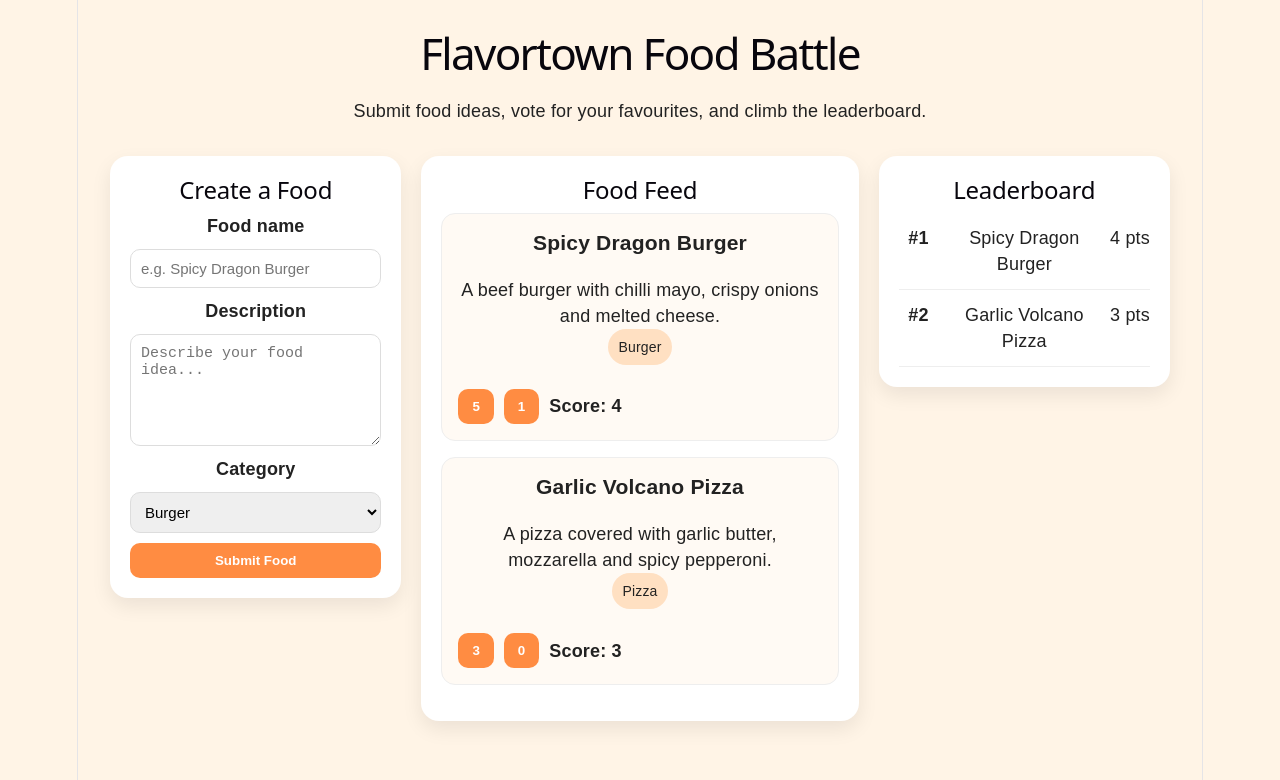
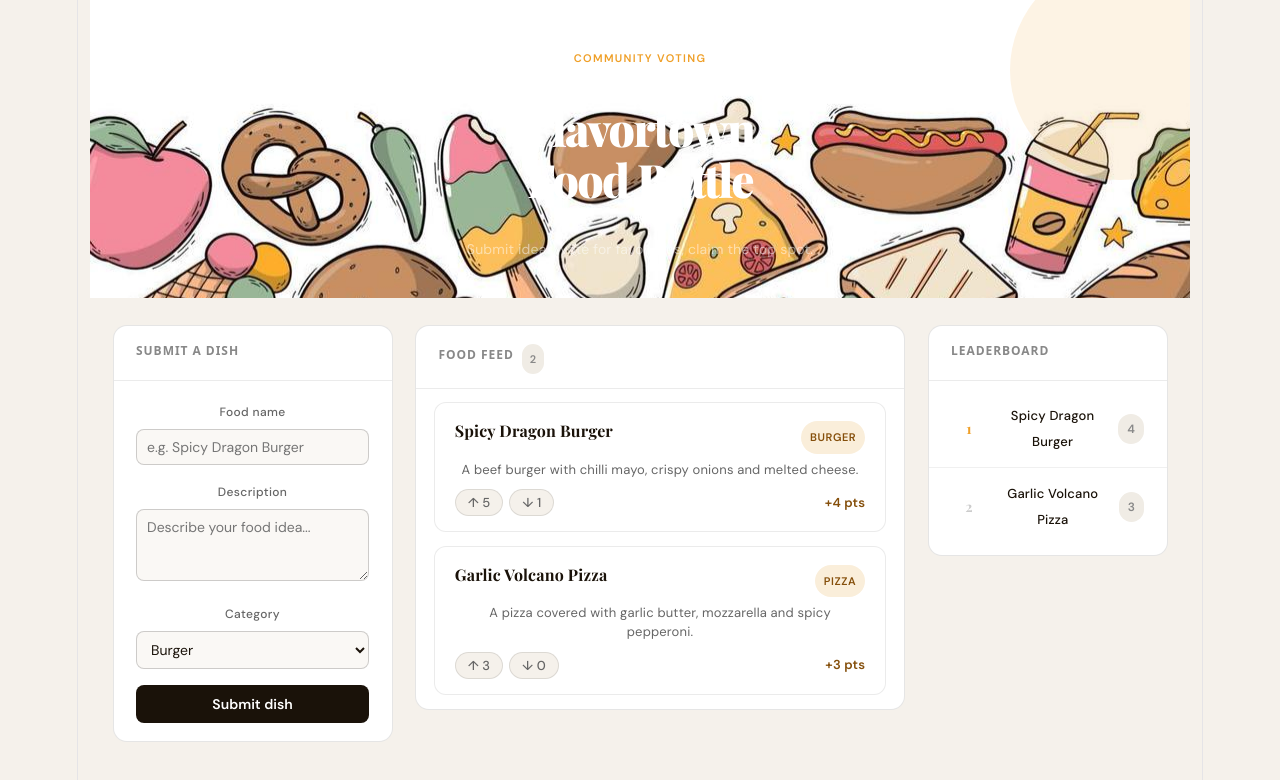
Before and after one commit to Chi-ChunL/Flavortown_Food_Battle, a React (Vite) app: page / in a window 1280 px wide. Shown: the top 780 px of the page. Built offline with nearby package versions, Linux system fonts and the light colour scheme.

Commit message:
Changed the layout

```diff
--- a/index.html
+++ b/index.html
@@ -1,6 +1,9 @@
 <!doctype html>
 <html lang="en">
   <head>
+    <link rel="preconnect" href="https://fonts.googleapis.com" />
+    <link rel="preconnect" href="https://fonts.gstatic.com" crossorigin />
+    <link href="https://fonts.googleapis.com/css2?family=Playfair+Display:wght@700;900&family=DM+Sans:wght@400;500;600&display=swap" rel="stylesheet" />
     <meta charset="UTF-8" />
     <link rel="icon" type="image/svg+xml" href="/favicon.svg" />
     <meta name="viewport" content="width=device-width, initial-scale=1.0" />
--- a/src/App.css
+++ b/src/App.css
@@ -1,121 +1,273 @@
+@import url('https://fonts.googleapis.com/css2?family=Playfair+Display:wght@700;900&family=DM+Sans:wght@400;500;600&display=swap');
+
+* { box-sizing: border-box; margin: 0; padding: 0; }
+
 body {
-  margin: 0;
-  font-family: Arial, sans-serif;
-  background: #fff4e6;
-  color: #222;
+  font-family: 'DM Sans', sans-serif;
+  background: #f5f1eb;
+  color: #1a1209;
 }
 
-.app {
+.fb-root {
   max-width: 1100px;
   margin: 0 auto;
-  padding: 32px;
+  padding-bottom: 3rem;
 }
 
-header {
-  text-align: center;
-  margin-bottom: 32px;
+/* Hero */
+.fb-hero {
+  background: #1a1209;
+  color: #fff;
+  padding: 2.5rem 2.5rem 2rem;
+  margin-bottom: 1.5rem;
+  position: relative;
+  overflow: hidden;
+}
+.fb-hero::before {
+  content: '';
+  position: absolute;
+  top: -40px; right: -40px;
+  width: 220px; height: 220px;
+  border-radius: 50%;
+  background: #ef9f27;
+  opacity: 0.12;
+}
+.fb-hero-eyebrow {
+  font-size: 11px;
+  font-weight: 600;
+  letter-spacing: 0.12em;
+  text-transform: uppercase;
+  color: #ef9f27;
+  margin-bottom: 0.6rem;
+}
+.fb-hero h1 {
+  font-family: 'Playfair Display', serif;
+  font-size: clamp(28px, 5vw, 46px);
+  font-weight: 900;
+  line-height: 1.1;
+  color: #fff;
+}
+.fb-hero p {
+  font-size: 14px;
+  color: rgba(255, 255, 255, 0.5);
+  margin-top: 0.5rem;
 }
 
-h1 {
-  font-size: 44px;
-  margin-top: 8px;
-}
-
-header p {
-  font-size: 18px;
-}
-
-.layout {
+/* Layout */
+.fb-layout {
   display: grid;
-  grid-template-columns: 1fr 1.5fr 1fr;
-  gap: 20px;
+  grid-template-columns: 280px 1fr 240px;
+  gap: 1.25rem;
+  padding: 0 1.25rem;
   align-items: start;
 }
 
-.panel {
-  background: white;
-  padding: 20px;
-  border-radius: 18px;
-  box-shadow: 0 8px 20px rgba(0, 0, 0, 0.08);
+@media (max-width: 820px) {
+  .fb-layout { grid-template-columns: 1fr; }
 }
 
-.food-form {
+/* Panel */
+.fb-panel {
+  background: #fff;
+  border: 0.5px solid rgba(0, 0, 0, 0.1);
+  border-radius: 14px;
+  overflow: hidden;
+}
+.fb-panel-header {
+  padding: 1rem 1.25rem 0.75rem;
+  border-bottom: 0.5px solid rgba(0, 0, 0, 0.08);
+  display: flex;
+  align-items: center;
+  gap: 8px;
+}
+.fb-panel-header h2 {
+  font-size: 12px;
+  font-weight: 600;
+  letter-spacing: 0.08em;
+  text-transform: uppercase;
+  color: #888;
+}
+.fb-count-badge {
+  font-size: 11px;
+  font-weight: 600;
+  background: #f0ece5;
+  color: #888;
+  border-radius: 99px;
+  padding: 2px 8px;
+}
+
+/* Form */
+.fb-form {
+  padding: 1rem 1.25rem;
   display: flex;
   flex-direction: column;
-  gap: 10px;
+  gap: 0.75rem;
 }
-
-.food-form label {
-  font-weight: bold;
+.fb-field label {
+  display: block;
+  font-size: 12px;
+  font-weight: 500;
+  color: #666;
+  margin-bottom: 4px;
+  letter-spacing: 0.03em;
 }
-
-.food-form input,
-.food-form textarea,
-.food-form select {
-  padding: 10px;
-  border: 1px solid #ddd;
-  border-radius: 10px;
-  font-size: 15px;
+.fb-field input,
+.fb-field textarea,
+.fb-field select {
+  width: 100%;
+  font-family: 'DM Sans', sans-serif;
+  font-size: 14px;
+  padding: 8px 10px;
+  border: 0.5px solid rgba(0, 0, 0, 0.18);
+  border-radius: 8px;
+  background: #faf8f5;
+  color: #1a1209;
+  outline: none;
+  transition: border-color 0.15s, box-shadow 0.15s;
 }
-
-.food-form textarea {
-  min-height: 90px;
+.fb-field input:focus,
+.fb-field textarea:focus,
+.fb-field select:focus {
+  border-color: #ef9f27;
+  box-shadow: 0 0 0 3px rgba(239, 159, 39, 0.15);
+}
+.fb-field textarea {
+  min-height: 72px;
   resize: vertical;
 }
+.fb-submit-btn {
+  width: 100%;
+  background: #1a1209;
+  color: #fff;
+  border: none;
+  border-radius: 8px;
+  padding: 10px;
+  font-family: 'DM Sans', sans-serif;
+  font-size: 14px;
+  font-weight: 600;
+  cursor: pointer;
+  transition: background 0.15s, transform 0.1s;
+  margin-top: 2px;
+}
+.fb-submit-btn:hover { background: #2d1f0e; }
+.fb-submit-btn:active { transform: scale(0.98); }
 
-button {
-  border: none;
-  background: #ff8c42;
-  color: white;
-  padding: 10px 14px;
-  border-radius: 10px;
+/* Feed */
+.fb-feed {
+  padding: 0.75rem 1rem;
+  display: flex;
+  flex-direction: column;
+  gap: 0.75rem;
+}
+.fb-card {
+  border: 0.5px solid rgba(0, 0, 0, 0.08);
+  border-radius: 12px;
+  padding: 1rem 1.1rem 0.85rem;
+  background: #fff;
+  transition: border-color 0.15s;
+}
+.fb-card:hover { border-color: rgba(0, 0, 0, 0.18); }
+.fb-card-top {
+  display: flex;
+  align-items: flex-start;
+  justify-content: space-between;
+  gap: 8px;
+  margin-bottom: 6px;
+}
+.fb-card h3 {
+  font-family: 'Playfair Display', serif;
+  font-size: 16px;
+  font-weight: 700;
+  line-height: 1.2;
+  color: #1a1209;
+}
+.fb-card-desc {
+  font-size: 13px;
+  color: #666;
+  line-height: 1.5;
+  margin-bottom: 10px;
+}
+.fb-cat-pill {
+  font-size: 11px;
+  font-weight: 600;
+  letter-spacing: 0.05em;
+  text-transform: uppercase;
+  background: #faeeda;
+  color: #854f0b;
+  border-radius: 99px;
+  padding: 3px 9px;
+  white-space: nowrap;
+  flex-shrink: 0;
+}
+.fb-vote-row {
+  display: flex;
+  align-items: center;
+  gap: 6px;
+  margin-top: 10px;
+}
+.fb-vote-btn {
+  display: flex;
+  align-items: center;
+  gap: 5px;
+  background: #f5f1eb;
+  border: 0.5px solid rgba(0, 0, 0, 0.1);
+  border-radius: 99px;
+  padding: 4px 12px;
+  font-family: 'DM Sans', sans-serif;
+  font-size: 13px;
+  font-weight: 500;
+  color: #666;
   cursor: pointer;
-  font-weight: bold;
+  transition: all 0.12s;
 }
+.fb-vote-btn:hover { border-color: rgba(0, 0, 0, 0.2); color: #1a1209; }
+.fb-vote-btn.up:hover { background: #faeeda; border-color: #ef9f27; color: #854f0b; }
+.fb-vote-btn.down:hover { background: #fcebeb; border-color: #e24b4a; color: #a32d2d; }
+.fb-score {
+  margin-left: auto;
+  font-size: 13px;
+  font-weight: 600;
+  color: #999;
+}
+.fb-score-positive { color: #854f0b; }
 
-button:hover {
-  background: #e6762f;
+/* Leaderboard */
+.fb-board { padding: 0.5rem 0; }
+.fb-rank-item {
+  display: grid;
+  grid-template-columns: 36px 1fr auto;
+  align-items: center;
+  gap: 8px;
+  padding: 0.7rem 1.25rem;
+  border-bottom: 0.5px solid rgba(0, 0, 0, 0.06);
+  transition: background 0.1s;
 }
-
-.food-card {
-  border: 1px solid #eee;
-  padding: 16px;
-  border-radius: 14px;
-  margin-bottom: 16px;
-  background: #fffaf4;
+.fb-rank-item:last-child { border-bottom: none; }
+.fb-rank-item:hover { background: #faf8f5; }
+.fb-rank-num {
+  font-family: 'Playfair Display', serif;
+  font-size: 14px;
+  font-weight: 700;
+  color: #ccc;
+  text-align: center;
 }
-
-.food-card h3 {
-  margin-top: 0;
+.fb-rank-1 { color: #ef9f27; }
+.fb-rank-name {
+  font-size: 13px;
+  font-weight: 500;
+  color: #1a1209;
 }
-
-.category {
-  display: inline-block;
-  background: #ffe0c2;
-  padding: 5px 10px;
-  border-radius: 999px;
-  font-size: 14px;
-  margin-bottom: 12px;
+.fb-rank-pts {
+  font-size: 12px;
+  font-weight: 600;
+  color: #888;
+  background: #f0ece5;
+  border-radius: 99px;
+  padding: 2px 9px;
 }
-
-.vote-row {
-  display: flex;
-  gap: 10px;
-  align-items: center;
-  flex-wrap: wrap;
-  margin-top: 12px;
+.fb-empty {
+  padding: 2rem 1.25rem;
+  text-align: center;
+  font-size: 13px;
+  color: #bbb;
 }
-
-.leaderboard-item {
-  display: grid;
-  grid-template-columns: 40px 1fr auto;
-  gap: 10px;
-  padding: 12px 0;
-  border-bottom: 1px solid #eee;
-}
-
-@media (max-width: 900px) {
-  .layout {
-    grid-template-columns: 1fr;
-  }
-}
--- a/src/App.jsx
+++ b/src/App.jsx
@@ -1,108 +1,63 @@
 import { useState } from "react";
 import "./App.css";
+import foodBg from './assets/food-banner.webp';
 
 function App() {
   const [foods, setFoods] = useState([
-    {
-      id: 1,
-      name: "Spicy Dragon Burger",
-      description: "A beef burger with chilli mayo, crispy onions and melted cheese.",
-      category: "Burger",
-      upvotes: 5,
-      downvotes: 1,
-    },
-    {
-      id: 2,
-      name: "Garlic Volcano Pizza",
-      description: "A pizza covered with garlic butter, mozzarella and spicy pepperoni.",
-      category: "Pizza",
-      upvotes: 3,
-      downvotes: 0,
-    },
+    { id: 1, name: "Spicy Dragon Burger", description: "A beef burger with chilli mayo, crispy onions and melted cheese.", category: "Burger", upvotes: 5, downvotes: 1 },
+    { id: 2, name: "Garlic Volcano Pizza", description: "A pizza covered with garlic butter, mozzarella and spicy pepperoni.", category: "Pizza", upvotes: 3, downvotes: 0 },
   ]);
 
   const [name, setName] = useState("");
   const [description, setDescription] = useState("");
   const [category, setCategory] = useState("Burger");
 
-  function addFood(event) {
-    event.preventDefault();
-
+  function addFood() {
     if (name.trim() === "" || description.trim() === "") {
       alert("Please enter a food name and description.");
       return;
     }
-
-    const newFood = {
-      id: Date.now(),
-      name: name,
-      description: description,
-      category: category,
-      upvotes: 0,
-      downvotes: 0,
-    };
-
-    setFoods([newFood, ...foods]);
-
+    setFoods([{ id: Date.now(), name, description, category, upvotes: 0, downvotes: 0 }, ...foods]);
     setName("");
     setDescription("");
     setCategory("Burger");
   }
 
-  function upvoteFood(id) {
-    setFoods(
-      foods.map((food) =>
-        food.id === id ? { ...food, upvotes: food.upvotes + 1 } : food
-      )
-    );
+  function vote(id, dir) {
+    setFoods(foods.map((f) =>
+      f.id !== id ? f : dir === 1
+        ? { ...f, upvotes: f.upvotes + 1 }
+        : { ...f, downvotes: f.downvotes + 1 }
+    ));
   }
 
-  function downvoteFood(id) {
-    setFoods(
-      foods.map((food) =>
-        food.id === id ? { ...food, downvotes: food.downvotes + 1 } : food
-      )
-    );
-  }
+  function score(f) { return f.upvotes - f.downvotes; }
 
-  function getScore(food) {
-    return food.upvotes - food.downvotes;
-  }
-
-  const leaderboard = [...foods].sort((a, b) => getScore(b) - getScore(a));
+  const leaderboard = [...foods].sort((a, b) => score(b) - score(a));
 
   return (
-    <div className="app">
-      <header>
-        <h1>Flavortown Food Battle</h1>
-        <p>Submit food ideas, vote for your favourites, and climb the leaderboard.</p>
-      </header>
+    <div className="fb-root">
+      <div className="fb-hero" style={{ backgroundImage: `url(${foodBg})` }}>
+        <div className="fb-hero-eyebrow">Community voting</div>
+        <h1>Flavortown<br />Food Battle</h1>
+        <p>Submit ideas, vote for favourites, claim the top spot.</p>
+      </div>
 
-      <main className="layout">
-        <section className="panel">
-          <h2>Create a Food</h2>
-
-          <form onSubmit={addFood} className="food-form">
+      <div className="fb-layout">
+        <div className="fb-panel">
+          <div className="fb-panel-header"><h2>Submit a dish</h2></div>
+          <div className="fb-form">
+            <div className="fb-field">
               <label>Food name</label>
-            <input
-              type="text"
-              placeholder="e.g. Spicy Dragon Burger"
-              value={name}
-              onChange={(event) => setName(event.target.value)}
-            />
-
+              <input type="text" placeholder="e.g. Spicy Dragon Burger" value={name} onChange={(e) => setName(e.target.value)} />
+            </div>
+            <div className="fb-field">
               <label>Description</label>
-            <textarea
-              placeholder="Describe your food idea..."
-              value={description}
-              onChange={(event) => setDescription(event.target.value)}
-            />
-
+              <textarea placeholder="Describe your food idea..." value={description} onChange={(e) => setDescription(e.target.value)} />
+            </div>
+            <div className="fb-field">
               <label>Category</label>
-            <select
-              value={category}
-              onChange={(event) => setCategory(event.target.value)}
-            >
+              <select value={category} onChange={(e) => setCategory(e.target.value)}>
                 <option>Burger</option>
                 <option>Pizza</option>
                 <option>Noodles</option>
@@ -110,41 +65,53 @@ function App() {
                 <option>Drink</option>
                 <option>Other</option>
               </select>
+            </div>
+            <button className="fb-submit-btn" onClick={addFood}>Submit dish</button>
+          </div>
+        </div>
 
-            <button type="submit">Submit Food</button>
-          </form>
-        </section>
-
-        <section className="panel">
-          <h2>Food Feed</h2>
-
-          {foods.map((food) => (
-            <div className="food-card" key={food.id}>
-              <h3>{food.name}</h3>
-              <p>{food.description}</p>
-              <span className="category">{food.category}</span>
-
-              <div className="vote-row">
-                <button onClick={() => upvoteFood(food.id)}> {food.upvotes}</button>
-                <button onClick={() => downvoteFood(food.id)}> {food.downvotes}</button>
-                <strong>Score: {getScore(food)}</strong>
+        <div className="fb-panel">
+          <div className="fb-panel-header">
+            <h2>Food feed</h2>
+            <span className="fb-count-badge">{foods.length}</span>
+          </div>
+          <div className="fb-feed">
+            {foods.map((f) => (
+              <div className="fb-card" key={f.id}>
+                <div className="fb-card-top">
+                  <h3>{f.name}</h3>
+                  <span className="fb-cat-pill">{f.category}</span>
+                </div>
+                <p className="fb-card-desc">{f.description}</p>
+                <div className="fb-vote-row">
+                  <button className="fb-vote-btn up" onClick={() => vote(f.id, 1)}>↑ {f.upvotes}</button>
+                  <button className="fb-vote-btn down" onClick={() => vote(f.id, -1)}>↓ {f.downvotes}</button>
+                  <span className={`fb-score ${score(f) > 0 ? "fb-score-positive" : ""}`}>
+                    {score(f) > 0 ? "+" : ""}{score(f)} pts
+                  </span>
                 </div>
               </div>
             ))}
-        </section>
+          </div>
+        </div>
 
-        <section className="panel">
-          <h2>Leaderboard</h2>
-
-          {leaderboard.map((food, index) => (
-            <div className="leaderboard-item" key={food.id}>
-              <strong>#{index + 1}</strong>
-              <span>{food.name}</span>
-              <span>{getScore(food)} pts</span>
+        <div className="fb-panel">
+          <div className="fb-panel-header"><h2>Leaderboard</h2></div>
+          <div className="fb-board">
+            {leaderboard.length === 0 ? (
+              <div className="fb-empty">No dishes yet</div>
+            ) : (
+              leaderboard.map((f, i) => (
+                <div className="fb-rank-item" key={f.id}>
+                  <span className={`fb-rank-num ${i === 0 ? "fb-rank-1" : ""}`}>{i + 1}</span>
+                  <span className="fb-rank-name">{f.name}</span>
+                  <span className="fb-rank-pts">{score(f)}</span>
                 </div>
-          ))}
-        </section>
-      </main>
+              ))
+            )}
+          </div>
+        </div>
+      </div>
     </div>
   );
 }
```
Also changed, not shown: src/assets/food-banner.webp (added). Lines whose indentation alone changed are shown as unchanged.
